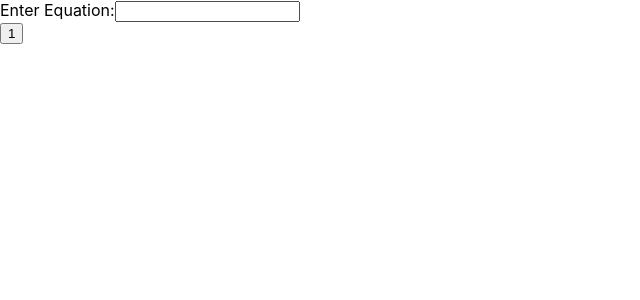
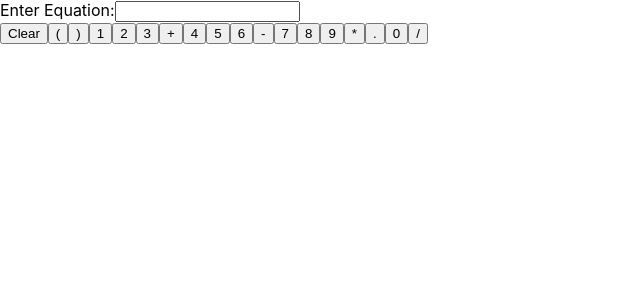
Before and after one commit to foremanlb/VidMob-Calculator, a React (Create React App) app in the folder calculator/: page / in a window 1280 px wide. Shown: the top 300 px of the page, without its empty margins (0-640 px from the left). Built offline with nearby package versions, Linux system fonts and the light colour scheme.

Commit message:
number pad works

```diff
--- a/calculator/src/Components/Numpad/Numpad.js
+++ b/calculator/src/Components/Numpad/Numpad.js
@@ -6,9 +6,31 @@ export default function Numpad(props) {
     props.setEquation(props.equation.concat(e.target.value))
   }
 
+  const handleClear = (e) => {
+    e.preventDefault()
+    props.setEquation('')
+  }
+
   return (
     <div>
+      <button onClick={handleClear}>Clear</button>
+      <button value='(' onClick={handleClick}>(</button>
+      <button value=')' onClick={handleClick}>)</button>
       <button value='1' onClick={handleClick}>1</button>
+      <button value='2' onClick={handleClick}>2</button>
+      <button value='3' onClick={handleClick}>3</button>
+      <button value='+' onClick={handleClick}>+</button>
+      <button value='4' onClick={handleClick}>4</button>
+      <button value='5' onClick={handleClick}>5</button>
+      <button value='6' onClick={handleClick}>6</button>
+      <button value='-' onClick={handleClick}>-</button>
+      <button value='7' onClick={handleClick}>7</button>
+      <button value='8' onClick={handleClick}>8</button>
+      <button value='9' onClick={handleClick}>9</button>
+      <button value='*' onClick={handleClick}>*</button>
+      <button value='.' onClick={handleClick}>.</button>
+      <button value='0' onClick={handleClick}>0</button>
+      <button value='/' onClick={handleClick}>/</button>
     </div>
   )
 }
```
